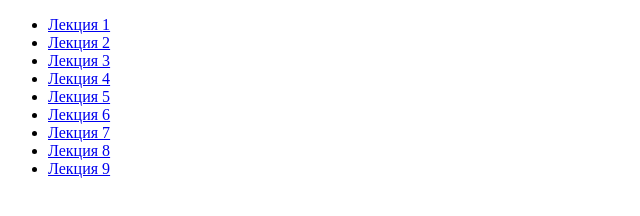
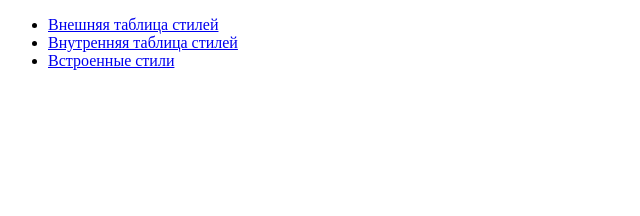
Before and after one commit to Kimoi6/K.Yaroslav, a plain HTML site: page index.html in a window 1280 px wide. Shown: the whole page, without its empty margins (0-640 px from the left). Drawn offline with Linux system fonts and the light colour scheme.

Commit message:
Update index.html

```diff
--- a/index.html
+++ b/index.html
@@ -9,15 +9,9 @@
 </head>
 <body>
     <ul>
-        <li><a href="Lec1.html">Лекция 1</a></li>
-        <li><a href="Lec2.html">Лекция 2</a></li>
-        <li><a href="Lec3.html">Лекция 3</a></li>
-        <li><a href="Lec4.html">Лекция 4</a></li>
-        <li><a href="Lec5.html">Лекция 5</a></li>
-        <li><a href="Lec6.html">Лекция 6</a></li>
-        <li><a href="Lec7.html">Лекция 7</a></li>
-        <li><a href="Lec8.html">Лекция 8</a></li>
-        <li><a href="Lec9.html">Лекция 9</a></li>
+        <li><a href="CSS1.html">Внешняя таблица стилей</a></li>
+        <li><a href="CSS2.html">Внутренняя таблица стилей</a></li>
+        <li><a href="CSS3.html">Встроенные стили</a></li>
     </ul>
 </body>
 </html>
```
